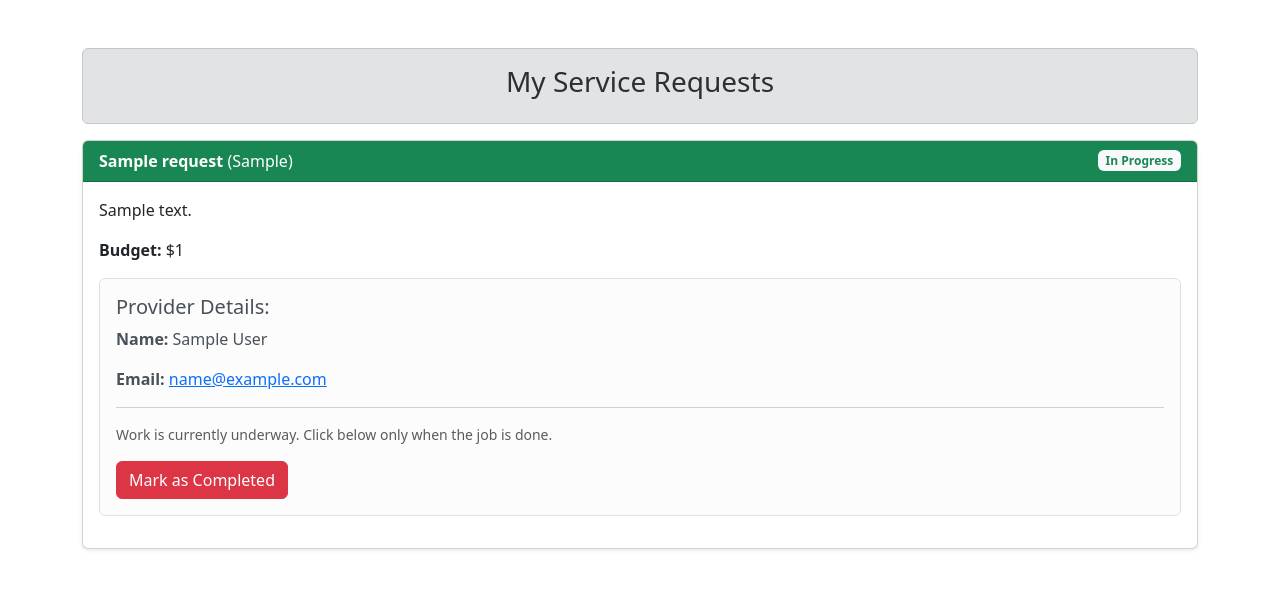
After one commit to BIKRAM-GORAI/hyper-local-skillexchange, a Flask app: page /my_orders in a window 1280 px wide. The commit adds this page. Shown: the top 589 px of the page. Run offline with Flask 3, Linux system fonts and the light colour scheme; the visitor is signed in with stand-in values (Sample User, id 1); tables that the repository leaves empty hold one stand-in row (values such as "Sample post").

Commit message:
->consumer view bids and accept bids functionality done ->provider can see their active jobs in my works section and can get redirected to Google maps for location done ->consumer can now view assigned job in my orders section, with active indication, and now can mark 'as completed' when completed done

```diff
--- a/app.py
+++ b/app.py
@@ -148,10 +148,12 @@ def consumer_dashboard():
     if 'user_id' not in session:
         return redirect(url_for('login'))
     id=session['user_id']
+    print(id)
     current_user_object = users.query.get(id)
     ser_req=service_request.query.filter_by(consumer_id=id).all()
     # print(ser_req)
     # print(ser_req[0].service_title,ser_req[0].service_type)
+    print("count: ",len(ser_req),ser_req)
     return render_template('consumer/consumer_dashboard.html',user=current_user_object,requests=ser_req)
 
 @app.route('/add_requests',methods=['GET', 'POST'])
@@ -187,6 +189,97 @@ def add_service_request():
         flash('Service Added Successfully')
         return redirect(url_for('consumer_dashboard'))
     return render_template('consumer/service_request.html')
+
+@app.route('/view_bids/<int:req_id>')
+def view_bids(req_id):
+    if 'user_id' not in session:
+        return redirect(url_for('login'))
+
+    # 1. Get the Service Request details
+    req = service_request.query.get_or_404(req_id)
+
+    # Security: Ensure the logged-in consumer owns this request
+    if req.consumer_id != session['user_id']:
+        flash("You are not authorized to view this request.")
+        return redirect(url_for('consumer_dashboard'))
+
+    # 2. Fetch Bids AND the Provider Name
+    # We join 'bids' with 'users' to get the full_name of the provider
+    # Result is a list of tuples: [(BidObject, UserObject), ...]
+    results = db.session.query(bids, users).join(users, bids.prov_id == users.id).filter(bids.ser_req_id == req_id).all()
+
+    return render_template('consumer/view_bids.html', service=req, bid_data=results)
+
+@app.route('/accept_bid/<int:bid_id>')
+def accept_bid(bid_id):
+    if 'user_id' not in session:
+        return redirect(url_for('login'))
+
+    # 1. Get the bid
+    winning_bid = bids.query.get_or_404(bid_id)
+
+    # 2. Get the related service request
+    req = service_request.query.get(winning_bid.ser_req_id)
+
+    # Security check
+    if req.consumer_id != session['user_id']:
+        flash("Unauthorized action.")
+        return redirect(url_for('consumer_dashboard'))
+
+    # 3. Update the Service Request
+    req.assigned_provider_id = winning_bid.prov_id
+    req.is_active = False       # Remove from the "Available" pool for other providers
+    req.is_inprogress = True    # Mark as ongoing
+
+    # 4. (Optional) You might want to update the budget to the final agreed bid amount
+    # req.budget = winning_bid.bid_amount
+
+    db.session.commit()
+
+    flash(f'Bid accepted! Provider ID {winning_bid.prov_id} has been assigned.')
+    return redirect(url_for('consumer_dashboard'))
+
+
+@app.route('/my_orders')
+def my_orders():
+    if 'user_id' not in session:
+        return redirect(url_for('login'))
+
+    con_id = session['user_id']
+
+    # Fetch requests created by this consumer that are EITHER active OR in progress
+    # We join with 'users' (provider) to show who is doing the work
+    # We use an outer join (isouter=True) because some requests might not have a provider yet
+
+    orders = db.session.query(service_request, users).outerjoin(users, service_request.assigned_provider_id == users.id)\
+        .filter(service_request.consumer_id == con_id).all()
+
+    return render_template('consumer/my_orders.html', orders=orders)
+
+@app.route('/close_order/<int:req_id>')
+def close_order(req_id):
+    if 'user_id' not in session:
+        return redirect(url_for('login'))
+
+    req = service_request.query.get_or_404(req_id)
+
+    # Security check
+    if req.consumer_id != session['user_id']:
+        flash("Unauthorized")
+        return redirect(url_for('consumer_dashboard'))
+
+    # Mark as completed (You might want a new boolean 'is_completed' in your model,
+    # but for now, we can just set is_inprogress=False and is_active=False)
+
+    req.is_inprogress = False
+    req.is_active = False
+
+    # Optional: Delete the request or move to a 'history' table if you prefer
+    # For now, we keep it but it's just 'inactive'
+
+    db.session.commit()
+    flash("Order marked as completed!")
+    return redirect(url_for('my_orders'))
 
 @app.route('/provider_dashboard')
 def provider_dashboard():
@@ -239,9 +332,53 @@ def place_bid(serv_id):
     service=service_request.query.filter_by(id=serv_id).first()
     return render_template('provider/place_bid.html',service=service)
 
-@app.route('/edit_bid')
-def edit_bid():
-    return render_template('provider/edit_bid.html')
+@app.route('/edit_bid/<int:serv_id>', methods=['GET', 'POST'])
+def edit_bid(serv_id):
+    if 'user_id' not in session:
+        return redirect(url_for('login'))
+
+    prov_id = session['user_id']
+
+    # 1. Fetch the specific bid made by this provider for this service request
+    current_bid = bids.query.filter_by(ser_req_id=serv_id, prov_id=prov_id).first()
+
+    # Safety check: if bid doesn't exist, send them back
+    if not current_bid:
+        flash("Bid not found.")
+        return redirect(url_for('provider_dashboard'))
+
+    # 2. Fetch service details (just to show the title/budget to the user again)
+    service = service_request.query.get(serv_id)
+
+    # 3. Handle Form Submission (POST)
+    if request.method == 'POST':
+        current_bid.bid_amount = request.form['bid_amount']
+        current_bid.msg = request.form['msg']
+
+        db.session.commit() # Save changes to the existing record
+
+        flash('Bid updated successfully!')
+        return redirect(url_for('provider_dashboard'))
+
+    # 4. Handle Page Load (GET) - Pass 'current_bid' to pre-fill the form
+    return render_template('provider/edit_bid.html', service=service, bid=current_bid)
+
+@app.route('/my_works')
+def my_works():
+    if 'user_id' not in session:
+        return redirect(url_for('login'))
+
+    prov_id = session['user_id']
+
+    # Fetch requests where this provider is the 'assigned_provider_id'
+    # We join with 'users' to get the Consumer's name and email
+    jobs = db.session.query(service_request, users).join(users, service_request.consumer_id == users.id)\
+        .filter(service_request.assigned_provider_id == prov_id)\
+        .filter(service_request.is_inprogress == True).all()
+
+    return render_template('provider/my_works.html', jobs=jobs)
+
+
 @app.route('/logout')
 def logout():
     session.clear()
--- /dev/null
+++ b/templates/consumer/my_orders.html
@@ -0,0 +1,61 @@
+{% extends 'base.html' %}
+{% block head %}
+<title>My Orders</title>
+{% endblock head %}
+{% block body %}
+
+<div class="container mt-5">
+    <div class="alert alert-secondary text-center">
+        <h3>My Service Requests</h3>
+    </div>
+
+    <div class="row row-cols-1 g-4">
+        {% for req, provider in orders %}
+        <div class="col">
+            <div class="card shadow-sm">
+                <div class="card-header d-flex justify-content-between align-items-center
+                    {% if req.is_inprogress %}bg-success text-white{% elif req.is_active %}bg-warning text-dark{% else %}bg-secondary text-white{% endif %}">
+
+                    <span><strong>{{ req.service_title }}</strong> ({{ req.service_type }})</span>
+
+                    {% if req.is_inprogress %}
+                        <span class="badge bg-light text-success">In Progress</span>
+                    {% elif req.is_active %}
+                        <span class="badge bg-light text-dark">Pending Bids</span>
+                    {% else %}
+                        <span class="badge bg-dark">Completed/Closed</span>
+                    {% endif %}
+                </div>
+
+                <div class="card-body">
+                    <p class="card-text">{{ req.desc }}</p>
+                    <p><strong>Budget:</strong> ${{ req.budget }}</p>
+
+                    {% if req.is_inprogress and provider %}
+                        <div class="alert alert-light border">
+                            <h5>Provider Details:</h5>
+                            <p><strong>Name:</strong> {{ provider.full_name }}</p>
+                            <p><strong>Email:</strong> <a href="mailto:{{ provider.email }}">{{ provider.email }}</a></p>
+
+                            <hr>
+                            <p class="text-muted small">Work is currently underway. Click below only when the job is done.</p>
+                            <a href="{{ url_for('close_order', req_id=req.id) }}"
+                               class="btn btn-danger"
+                               onclick="return confirm('Are you sure the work is finished?');">
+                               Mark as Completed
+                            </a>
+                        </div>
+                    {% elif req.is_active %}
+                        <div class="text-muted">
+                            Looking for providers... <a href="{{ url_for('view_bids', req_id=req.id) }}">Check Bids</a>
+                        </div>
+                    {% else %}
+                         <p class="text-center text-muted"><em>This order is closed.</em></p>
+                    {% endif %}
+                </div>
+            </div>
+        </div>
+        {% endfor %}
+    </div>
+</div>
+{% endblock body %}
--- a/templates/provider/provider_dashboard.html
+++ b/templates/provider/provider_dashboard.html
@@ -16,9 +16,11 @@
           <li class="nav-item">
             <a class="nav-link active" aria-current="page" href="#">Home</a>
           </li>
+
           <li class="nav-item">
-            <a class="nav-link" href="#">Summary</a>
+            <a class="nav-link fw-bold" href="{{ url_for('my_works') }}">My Works</a>
           </li>
+
           <li class="nav-item">
             <a class="nav-link" href="{{url_for('logout')}}">Logout</a>
           </li>
```
Also changed, not shown: templates/consumer/consumer_dashboard.html (+5 -3 lines), templates/consumer/view_bids.html (added, +70 -0 lines), templates/provider/edit_bid.html (+39 -11 lines), templates/provider/my_works.html (added, +65 -0 lines), updates.txt (+11 -0 lines).
